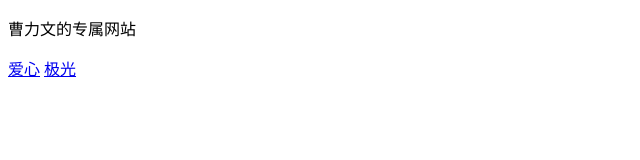
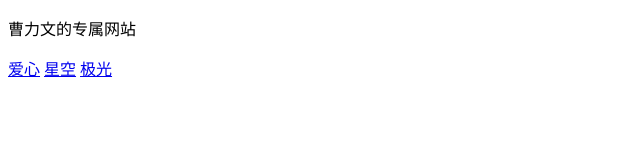
Before and after one commit to yunweiwu/websiteforliwen.github.io, a plain HTML site: page index.html in a window 1280 px wide. Shown: the full height of the page, 0-640 px from the left. Drawn offline with Linux system fonts and the light colour scheme.

Commit message:
Update index.html

```diff
--- a/index.html
+++ b/index.html
@@ -9,6 +9,7 @@
 <body>
 <p>曹力文的专属网站</p>
 <a href="https://yunweiwu.github.io/gift.github.io">爱心</a>
+<a href="https://yunweiwu.github.io/sky.github.io">星空</a>
 <a href="https://yunweiwu.github.io/aurora.github.io">极光</a>
 </body>
 </html>
```
